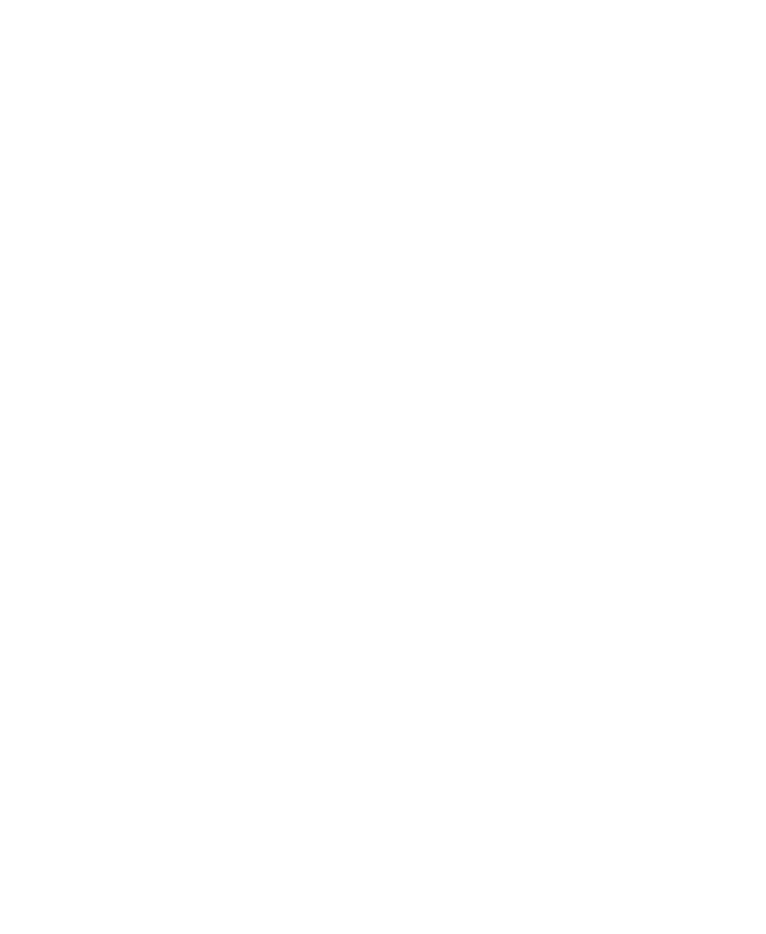
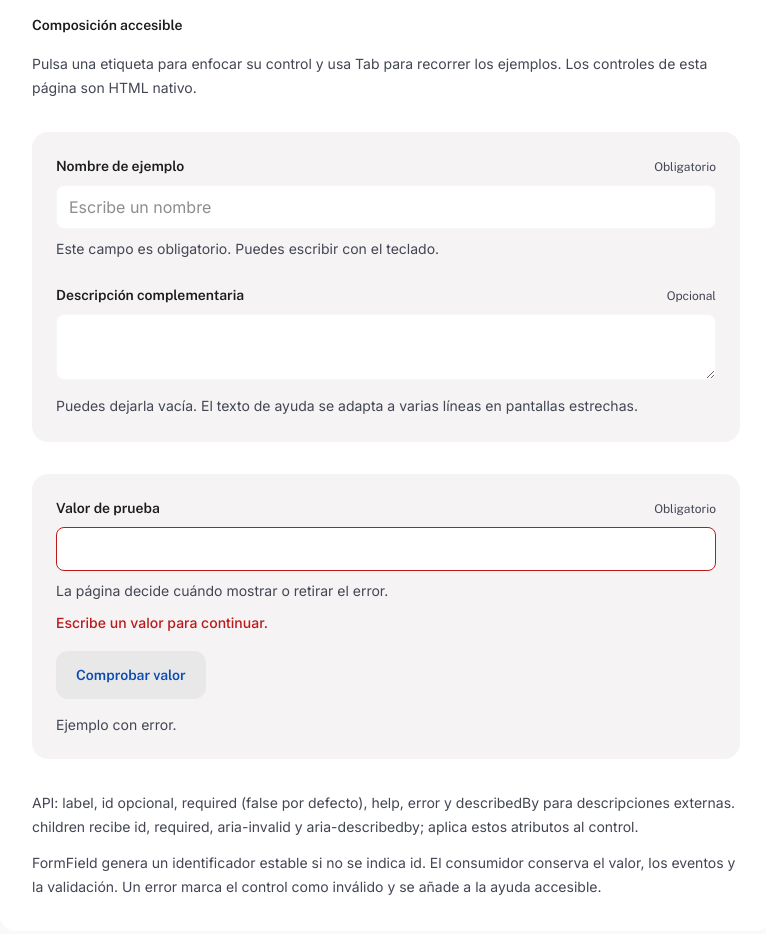
Before and after one commit to manromero/my-clinics, a Next.js app: page /components/form-field in a window 1280 px wide. Before the commit this address had no page. Shown: the part 500-1434 px from the top of the page, without its empty margins (396-1162 px from the left). Before the commit the page ends 800 px from the top, so only its background shows below. Built offline with nearby package versions, Linux system fonts and the light colour scheme.

Commit message:
feat: add accessible shared FormField composition

```diff
--- /dev/null
+++ b/src/app/components/form-field/form-field-specimen.tsx
@@ -0,0 +1,87 @@
+"use client";
+
+import { useState } from "react";
+import { FormField } from "@/lib/components/form-field/form-field";
+import { Button } from "@/lib/components/button/button";
+
+const controlClass =
+  "min-h-11 w-full rounded-md border border-outline-variant/15 bg-surface-container-lowest px-3 py-2 text-base text-on-surface focus-visible:outline-2 focus-visible:outline-offset-2 focus-visible:outline-primary aria-invalid:border-error";
+
+export function FormFieldSpecimen() {
+  const [value, setValue] = useState("");
+  const [error, setError] = useState<string | undefined>(
+    "Escribe un valor para continuar.",
+  );
+  return (
+    <div className="space-y-8">
+      <p className="text-sm leading-6 text-on-surface-variant">
+        Pulsa una etiqueta para enfocar su control y usa Tab para recorrer los
+        ejemplos. Los controles de esta página son HTML nativo.
+      </p>
+      <div className="space-y-6 rounded-xl bg-surface-container-low p-4 sm:p-6">
+        <FormField
+          label="Nombre de ejemplo"
+          required
+          help="Este campo es obligatorio. Puedes escribir con el teclado."
+        >
+          {(props) => (
+            <input
+              {...props}
+              className={controlClass}
+              placeholder="Escribe un nombre"
+            />
+          )}
+        </FormField>
+        <FormField
+          label="Descripción complementaria"
+          help="Puedes dejarla vacía. El texto de ayuda se adapta a varias líneas en pantallas estrechas."
+        >
+          {(props) => <textarea {...props} className={controlClass} rows={2} />}
+        </FormField>
+      </div>
+      <div className="space-y-4 rounded-xl bg-surface-container-low p-4 sm:p-6">
+        <FormField
+          id="specimen-validation"
+          label="Valor de prueba"
+          required
+          help="La página decide cuándo mostrar o retirar el error."
+          error={error}
+        >
+          {(props) => (
+            <input
+              {...props}
+              className={controlClass}
+              value={value}
+              onChange={(event) => setValue(event.target.value)}
+            />
+          )}
+        </FormField>
+        <Button
+          variant="secondary"
+          onClick={() =>
+            setError(
+              value.trim() ? undefined : "Escribe un valor para continuar.",
+            )
+          }
+        >
+          Comprobar valor
+        </Button>
+        <p role="status" className="text-sm text-on-surface-variant">
+          {error ? "Ejemplo con error." : "Valor comprobado sin error."}
+        </p>
+      </div>
+      <div className="space-y-3 text-sm leading-6 text-on-surface-variant">
+        <p>
+          API: label, id opcional, required (false por defecto), help, error y
+          describedBy para descripciones externas. children recibe id, required,
+          aria-invalid y aria-describedby; aplica estos atributos al control.
+        </p>
+        <p>
+          FormField genera un identificador estable si no se indica id. El
+          consumidor conserva el valor, los eventos y la validación. Un error
+          marca el control como inválido y se añade a la ayuda accesible.
+        </p>
+      </div>
+    </div>
+  );
+}
--- /dev/null
+++ b/src/app/components/form-field/page.tsx
@@ -0,0 +1,33 @@
+import type { Metadata } from "next";
+import { Catalogue } from "../catalogue";
+import { FormFieldSpecimen } from "./form-field-specimen";
+
+export const metadata: Metadata = {
+  title: "FormField · Campos de formulario | MyClinics",
+  description:
+    "Etiquetas, indicaciones, ayuda y errores asociados a cada control.",
+};
+
+export default function Page() {
+  return (
+    <Catalogue
+      title="FormField · Campos de formulario"
+      description="Una etiqueta clara y la información necesaria para completar cada campo, con asociaciones accesibles y espacio para leer."
+      sections={[
+        {
+          id: "campos",
+          title: "Etiquetas, ayuda y errores",
+          description:
+            "Ejemplos obligatorios, opcionales y con error. La validación pertenece a quien compone el formulario.",
+          examples: [
+            {
+              id: "form-field",
+              title: "Composición accesible",
+              content: <FormFieldSpecimen />,
+            },
+          ],
+        },
+      ]}
+    />
+  );
+}
--- a/src/app/components/page.tsx
+++ b/src/app/components/page.tsx
@@ -7,6 +7,12 @@ export const metadata: Metadata = {
 };
 
 const pages = [
+  {
+    href: "/components/form-field",
+    title: "FormField · Campos de formulario",
+    description:
+      "Etiquetas, campos obligatorios y opcionales, ayuda y errores accesibles.",
+  },
   {
     href: "/components/action-link",
     title: "ActionLink · Navegación",
--- /dev/null
+++ b/src/lib/components/form-field/form-field.tsx
@@ -0,0 +1,76 @@
+"use client";
+
+import { useId, type ReactNode } from "react";
+
+export type FormFieldControlProps = {
+  id: string;
+  required: boolean;
+  "aria-invalid": boolean;
+  "aria-describedby"?: string;
+};
+
+export type FormFieldProps = {
+  label: string;
+  id?: string;
+  required?: boolean;
+  help?: string;
+  error?: string;
+  describedBy?: string;
+  children: (controlProps: FormFieldControlProps) => ReactNode;
+};
+
+export function FormField({
+  label,
+  id,
+  required = false,
+  help,
+  error,
+  describedBy,
+  children,
+}: FormFieldProps) {
+  const generatedId = useId();
+  const controlId = id ?? generatedId;
+  const description =
+    [
+      describedBy,
+      help ? `${controlId}-help` : undefined,
+      error ? `${controlId}-error` : undefined,
+    ]
+      .filter(Boolean)
+      .join(" ") || undefined;
+
+  return (
+    <div className="min-w-0 space-y-2 wrap-anywhere">
+      <div className="flex flex-wrap items-baseline justify-between gap-x-4 gap-y-1 font-label text-label">
+        <label htmlFor={controlId} className="font-semibold">
+          {label}
+        </label>
+        <span className="text-caption text-on-surface-variant">
+          {required ? "Obligatorio" : "Opcional"}
+        </span>
+      </div>
+      {children({
+        id: controlId,
+        required,
+        "aria-invalid": Boolean(error),
+        "aria-describedby": description,
+      })}
+      {help && (
+        <p
+          id={`${controlId}-help`}
+          className="text-sm leading-6 text-on-surface-variant"
+        >
+          {help}
+        </p>
+      )}
+      {error && (
+        <p
+          id={`${controlId}-error`}
+          className="text-sm font-medium leading-6 text-error"
+        >
+          {error}
+        </p>
+      )}
+    </div>
+  );
+}
```
Also changed, not shown: 3 other files (tests, documents, lock files or other folders).
